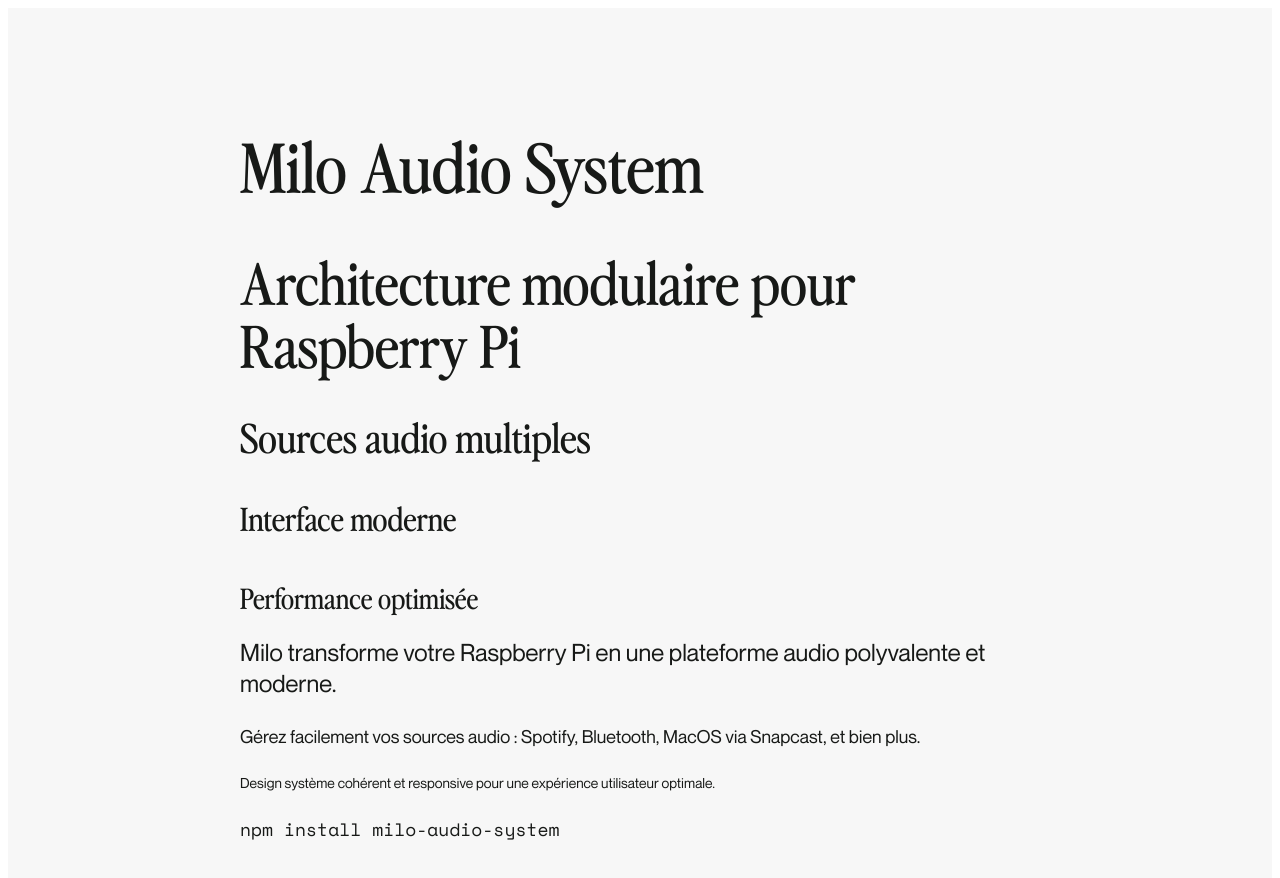
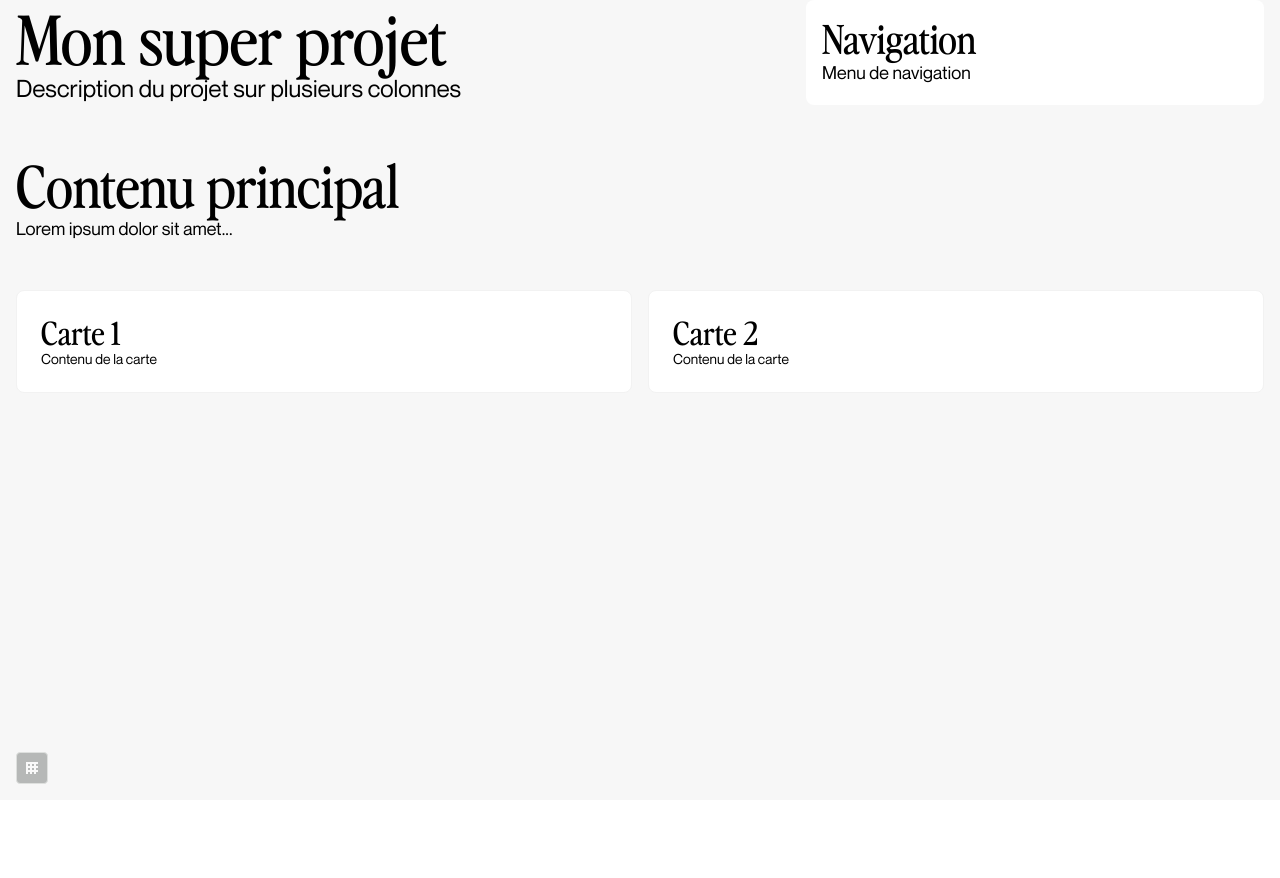
Before and after one commit to Leshauts/Milo-Website, a Vue app: page / in a window 1280 px wide. Shown: the top 878 px of the page. After the commit the page ends 800 px from the top, so only its background shows below. Built offline with nearby package versions, Linux system fonts and the light colour scheme.

Commit message:
feat: Add GridToggle.vue

```diff
--- a/src/App.vue
+++ b/src/App.vue
@@ -1,50 +1,110 @@
 <template>
   <div id="app">
-    <!-- Test des styles typographiques -->
-    <section class="demo-section">
-      <h1 class="h1">Milo Audio System</h1>
-      <h2 class="h2">Architecture modulaire pour Raspberry Pi</h2>
-      <h3 class="h3">Sources audio multiples</h3>
-      <h4 class="h4">Interface moderne</h4>
-      <h5 class="h5">Performance optimisée</h5>
+    <!-- Exemple d'utilisation de la grille -->
+    <div class="grid-container">
+      <!-- Titre principal sur colonnes 1-5 -->
+      <div class="hero-section">
+        <h1 class="h1">Mon super projet</h1>
+        <p class="body-large">Description du projet sur plusieurs colonnes</p>
+      </div>
 
-      <p class="body-large">
-        Milo transforme votre Raspberry Pi en une plateforme audio polyvalente et moderne.
-      </p>
+      <!-- Sidebar sur colonnes 6-8 -->
+      <div class="sidebar">
+        <h3 class="h3">Navigation</h3>
+        <p class="body-medium">Menu de navigation</p>
+      </div>
 
-      <p class="body-medium">
-        Gérez facilement vos sources audio : Spotify, Bluetooth, MacOS via Snapcast, et bien plus.
-      </p>
+      <!-- Contenu principal pleine largeur -->
+      <div class="main-content">
+        <h2 class="h2">Contenu principal</h2>
+        <p class="body-medium">Lorem ipsum dolor sit amet...</p>
+      </div>
 
-      <p class="body-small">
-        Design système cohérent et responsive pour une expérience utilisateur optimale.
-      </p>
+      <!-- Deux cartes côte à côte -->
+      <div class="card">
+        <h4 class="h4">Carte 1</h4>
+        <p class="body-small">Contenu de la carte</p>
+      </div>
 
-      <p class="body-mono">
-        npm install milo-audio-system
-      </p>
-    </section>
+      <div class="card">
+        <h4 class="h4">Carte 2</h4>
+        <p class="body-small">Contenu de la carte</p>
+      </div>
+    </div>
+
+    <!-- Composant toggle -->
+    <GridToggle @toggle="onGridToggle" />
   </div>
 </template>
 
-<script setup>
-// Logique du composant ici
+<script>
+import GridToggle from './components/GridToggle.vue'
+
+export default {
+  name: 'App',
+  components: {
+    GridToggle
+  },
+  methods: {
+    onGridToggle(isVisible) {
+      console.log('Grid visible:', isVisible)
+    }
+  }
+}
 </script>
 
-<style scoped>
+<style>
+/* Importer le design system */
+@import './assets/styles/design-system.css';
+
+/* Styles spécifiques au layout */
 #app {
   min-height: 100vh;
-  background-color: var(--color-background);
-  color: var(--color-text);
+  background: var(--color-background);
 }
 
-.demo-section {
-  max-width: 800px;
-  margin: 0 auto;
-  padding: var(--space-08) var(--space-06);
+/* === POSITIONNEMENT SUR LA GRILLE === */
+
+/* Hero section : colonnes 1-5 (desktop) / pleine largeur (mobile) */
+.hero-section {
+  grid-column: 1 / 6;
 }
 
-.demo-section > * {
-  margin-bottom: var(--space-05);
+/* Sidebar : colonnes 6-8 (desktop) / pleine largeur (mobile) */
+.sidebar {
+  grid-column: 6 / 9;
+  background: var(--color-background-neutral);
+  padding: var(--space-04);
+  border-radius: 8px;
+}
+
+/* Contenu principal : pleine largeur */
+.main-content {
+  grid-column: 1 / -1;
+  margin: var(--space-06) 0;
+}
+
+/* Cartes : 4 colonnes chacune (desktop) / pleine largeur (mobile) */
+.card {
+  grid-column: span 4;
+  background: var(--color-background-neutral);
+  padding: var(--space-05);
+  border-radius: 8px;
+  border: 1px solid var(--color-background-strong);
+}
+
+/* === RESPONSIVE === */
+@media (max-width: 768px) {
+  .hero-section {
+    grid-column: 1 / -1;
+  }
+
+  .sidebar {
+    grid-column: 1 / -1;
+  }
+
+  .card {
+    grid-column: 1 / -1;
+  }
 }
 </style>
--- a/src/assets/styles/design-system.css
+++ b/src/assets/styles/design-system.css
@@ -41,6 +41,11 @@
     --color-background-strong: #F2F2F2;
     --color-background-neutral: #FFFFFF;
     --color-background-contrast: #222825;
+
+    /* === VARIABLES DE GRILLE === */
+    --grid-columns: 8;
+    --grid-margin: 16px;
+    --grid-gutter: 16px;
 }
 
 /* === RESPONSIVE - TABLET === */
@@ -67,13 +72,16 @@
         --font-size-body-medium: 16px;
         --font-size-body-small: 12px;
 
-
-
         --space-05: 16px;
         --space-06: 24px;
         --space-07: 32px;
         --space-08: 48px;
         --space-09: 64px;
+
+        /* Variables de grille mobile */
+        --grid-columns: 4;
+        --grid-margin: 8px;
+        --grid-gutter: 16px;
     }
 }
 
@@ -96,7 +104,136 @@
     font-weight: 400;
 }
 
-/* === CLASSES UTILITAIRES === */
+/* Reset CSS global */
+
+* {
+  margin: 0;
+  padding: 0;
+  box-sizing: border-box;
+  /* user-select: none; */
+  /* -webkit-tap-highlight-color: transparent; */
+}
+
+html,
+body {
+  overscroll-behavior: none;
+  margin: 0;
+  padding: 0;
+  width: 100%;
+  height: 100%;
+  -webkit-font-smoothing: antialiased;
+  -moz-osx-font-smoothing: grayscale;
+}
+
+#app {
+  margin: 0;
+  padding: 0;
+  width: 100%;
+  height: 100%;
+}
+
+
+/* === SYSTÈME DE GRILLE === */
+.grid-container {
+    display: grid;
+    grid-template-columns: repeat(var(--grid-columns), 1fr);
+    gap: var(--grid-gutter);
+    padding: 0 var(--grid-margin);
+    max-width: 100%;
+    margin: 0 auto;
+}
+
+
+
+
+/* === TOGGLE DE GRILLE === */
+.grid-toggle {
+    position: fixed;
+    bottom: 16px;
+    left: 16px;
+    width: 32px;
+    height: 32px;
+    background: var(--color-background-contrast);
+    border: 1px solid var(--color-text-light);
+    border-radius: 4px;
+    cursor: pointer;
+    z-index: 9999;
+    display: flex;
+    align-items: center;
+    justify-content: center;
+    transition: all 0.2s ease;
+    opacity: 0.3;
+}
+
+.grid-toggle:hover {
+    opacity: 0.8;
+    transform: scale(1.05);
+}
+
+.grid-toggle.active {
+    background: var(--color-brand);
+    border-color: var(--color-brand);
+    opacity: 1;
+}
+
+.grid-toggle::before {
+    content: '';
+    width: 12px;
+    height: 12px;
+    background-image:
+        linear-gradient(to right, var(--color-text-contrast) 2px, transparent 2px),
+        linear-gradient(to bottom, var(--color-text-contrast) 2px, transparent 2px);
+    background-size: 4px 4px;
+    background-repeat: repeat;
+}
+
+/* === OVERLAY DE GRILLE === */
+.grid-overlay {
+    position: fixed;
+    top: 0;
+    left: 0;
+    right: 0;
+    bottom: 0;
+    pointer-events: none;
+    z-index: 9998;
+    display: none;
+}
+
+.grid-overlay.visible {
+    display: block;
+}
+
+.grid-overlay-inner {
+    display: grid;
+    grid-template-columns: repeat(var(--grid-columns), 1fr);
+    gap: var(--grid-gutter);
+    padding: 0 var(--grid-margin);
+    height: 100vh;
+    max-width: 100%;
+    margin: 0 auto;
+}
+
+.grid-overlay-column {
+    background: rgba(239, 100, 46, 0.1);
+    border: 1px solid rgba(239, 100, 46, 0.2);
+}
+
+@media (max-width: 768px) {
+    .grid-toggle {
+        bottom: 12px;
+        left: 12px;
+        width: 28px;
+        height: 28px;
+    }
+
+    .grid-toggle::before {
+        width: 10px;
+        height: 10px;
+        background-size: 3px 3px;
+    }
+}
+
+/* === CLASSES TYPOGRAPHIQUES === */
 .h1 {
     font-family: 'Perfectly Nineties', serif;
     font-size: var(--font-size-h1);
--- /dev/null
+++ b/src/components/GridToggle.vue
@@ -0,0 +1,173 @@
+<template>
+  <div>
+    <!-- Toggle de grille -->
+    <div
+      class="grid-toggle"
+      :class="{ active: isVisible }"
+      @click="toggle"
+      :title="isVisible ? 'Masquer la grille (G)' : 'Afficher la grille (G)'"
+    ></div>
+
+    <!-- Overlay de grille -->
+    <Teleport to="body">
+      <div
+        class="grid-overlay"
+        :class="{ visible: isVisible }"
+        v-if="isVisible"
+      >
+        <div class="grid-overlay-inner">
+          <div
+            v-for="n in columnCount"
+            :key="n"
+            class="grid-overlay-column"
+          ></div>
+        </div>
+      </div>
+    </Teleport>
+  </div>
+</template>
+
+<script>
+export default {
+  name: 'GridToggle',
+  data() {
+    return {
+      isVisible: false,
+      windowWidth: window.innerWidth
+    }
+  },
+  computed: {
+    isMobile() {
+      return this.windowWidth <= 768
+    },
+    columnCount() {
+      return this.isMobile ? 4 : 8
+    }
+  },
+  mounted() {
+    window.addEventListener('resize', this.handleResize)
+    document.addEventListener('keydown', this.handleKeydown)
+  },
+  beforeUnmount() {
+    window.removeEventListener('resize', this.handleResize)
+    document.removeEventListener('keydown', this.handleKeydown)
+  },
+  methods: {
+    toggle() {
+      this.isVisible = !this.isVisible
+      this.$emit('toggle', this.isVisible)
+    },
+    handleResize() {
+      this.windowWidth = window.innerWidth
+    },
+    handleKeydown(e) {
+      if (e.key.toLowerCase() === 'g' && !e.ctrlKey && !e.metaKey && !e.altKey) {
+        if (!['INPUT', 'TEXTAREA'].includes(e.target.tagName)) {
+          e.preventDefault()
+          this.toggle()
+        }
+      }
+    }
+  },
+  emits: ['toggle']
+}
+</script>
+
+<style scoped>
+/* === TOGGLE DE GRILLE === */
+.grid-toggle {
+  position: fixed;
+  bottom: 16px;
+  left: 16px;
+  width: 32px;
+  height: 32px;
+  background: var(--color-background-contrast);
+  border: 1px solid var(--color-text-light);
+  border-radius: 4px;
+  cursor: pointer;
+  z-index: 9999;
+  display: flex;
+  align-items: center;
+  justify-content: center;
+  transition: all 0.2s ease;
+  opacity: 0.3;
+}
+
+.grid-toggle:hover {
+  opacity: 0.8;
+  transform: scale(1.05);
+}
+
+.grid-toggle.active {
+  background: var(--color-brand);
+  border-color: var(--color-brand);
+  opacity: 1;
+}
+
+.grid-toggle::before {
+  content: '';
+  width: 12px;
+  height: 12px;
+  background-image:
+    linear-gradient(to right, var(--color-text-contrast) 2px, transparent 2px),
+    linear-gradient(to bottom, var(--color-text-contrast) 2px, transparent 2px);
+  background-size: 4px 4px;
+  background-repeat: repeat;
+}
+
+@media (max-width: 768px) {
+  .grid-toggle {
+    bottom: 12px;
+    left: 12px;
+    width: 28px;
+    height: 28px;
+  }
+
+  .grid-toggle::before {
+    width: 10px;
+    height: 10px;
+    background-size: 3px 3px;
+  }
+}
+</style>
+
+<style>
+/* === OVERLAY DE GRILLE (global styles) === */
+.grid-overlay {
+  position: fixed;
+  top: 0;
+  left: 0;
+  right: 0;
+  bottom: 0;
+  pointer-events: none;
+  z-index: 9998;
+  display: none;
+}
+
+.grid-overlay.visible {
+  display: block;
+}
+
+.grid-overlay-inner {
+  display: grid;
+  grid-template-columns: repeat(var(--grid-columns), 1fr);
+  gap: var(--grid-gutter);
+  padding: 0 var(--grid-margin);
+  height: 100vh;
+  max-width: 100%;
+  margin: 0 auto;
+}
+
+.grid-overlay-column {
+  background: rgba(239, 100, 46, 0.1);
+  border: 1px solid rgba(239, 100, 46, 0.2);
+}
+
+@media (max-width: 768px) {
+  .grid-overlay-inner {
+    grid-template-columns: repeat(4, 1fr);
+    gap: 16px;
+    padding: 0 8px;
+  }
+}
+</style>
```
